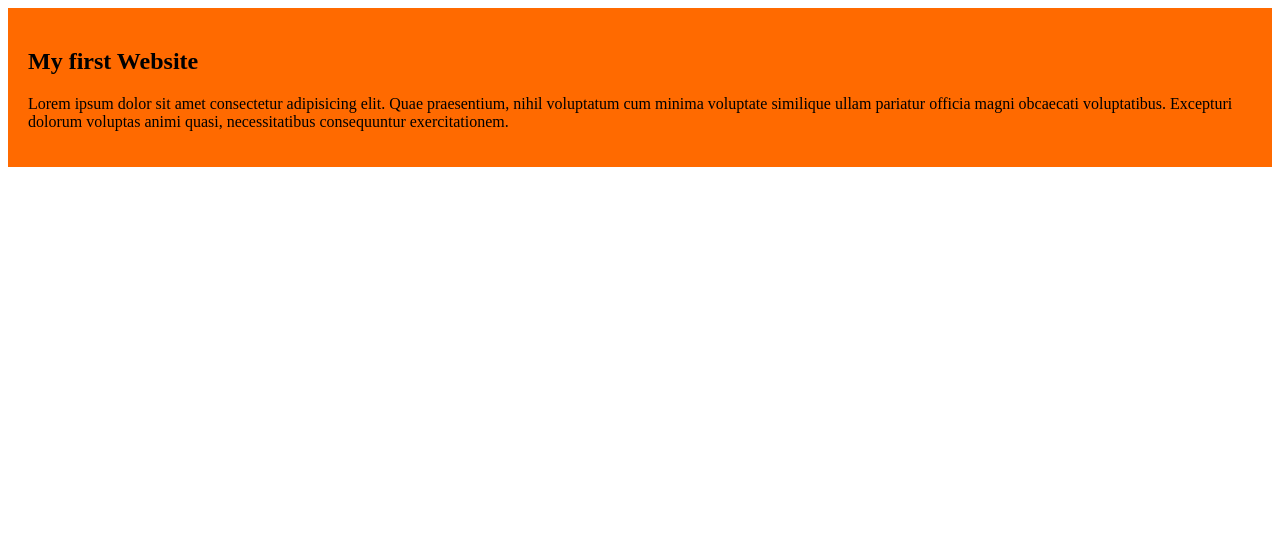
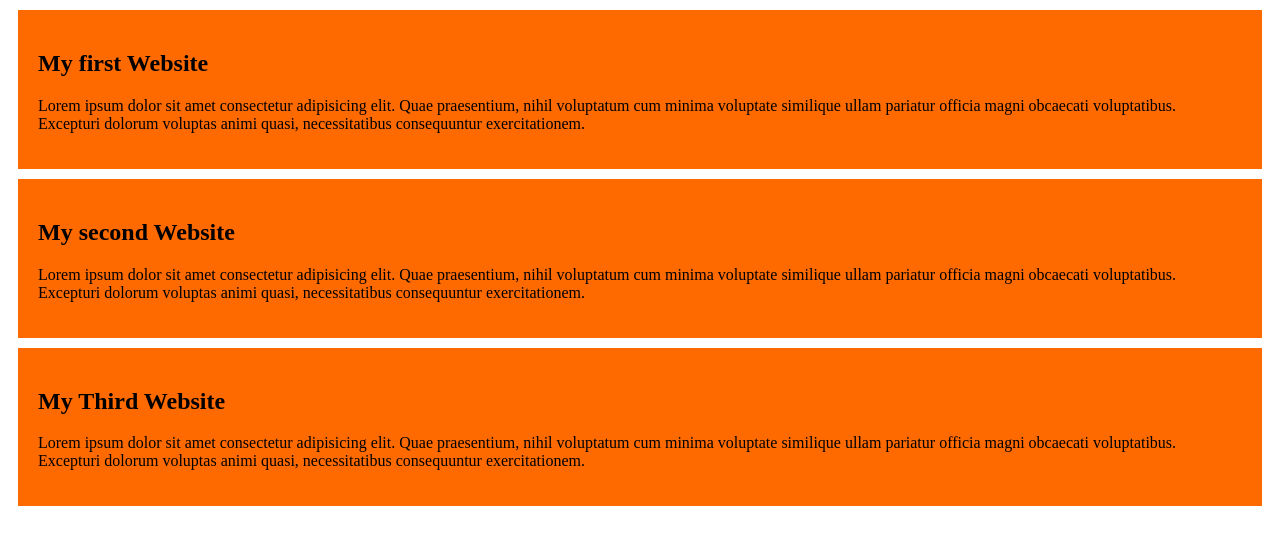
Before and after one commit to MohammedJobair/Problem-with-never-last, a plain HTML site: page index.html in a window 1280 px wide. Drawn offline with Linux system fonts and the light colour scheme.

Commit message:
added the second the third blogs

```diff
--- a/blogs.css
+++ b/blogs.css
@@ -1,4 +1,5 @@
 div{
     background-color: rgb(255, 106, 0);
     padding: 20px;
+    margin: 10px;
 }
--- a/index.html
+++ b/index.html
@@ -11,5 +11,13 @@
     <h2>My first Website</h2>
     <p>Lorem ipsum dolor sit amet consectetur adipisicing elit. Quae praesentium, nihil voluptatum cum minima voluptate similique ullam pariatur officia magni obcaecati voluptatibus. Excepturi dolorum voluptas animi quasi, necessitatibus consequuntur exercitationem.</p>
    </div>
+   <div>
+    <h2>My second Website</h2>
+    <p>Lorem ipsum dolor sit amet consectetur adipisicing elit. Quae praesentium, nihil voluptatum cum minima voluptate similique ullam pariatur officia magni obcaecati voluptatibus. Excepturi dolorum voluptas animi quasi, necessitatibus consequuntur exercitationem.</p>
+   </div>
+   <div>
+    <h2>My Third Website</h2>
+    <p>Lorem ipsum dolor sit amet consectetur adipisicing elit. Quae praesentium, nihil voluptatum cum minima voluptate similique ullam pariatur officia magni obcaecati voluptatibus. Excepturi dolorum voluptas animi quasi, necessitatibus consequuntur exercitationem.</p>
+   </div>
 </body>
 </html>
```
